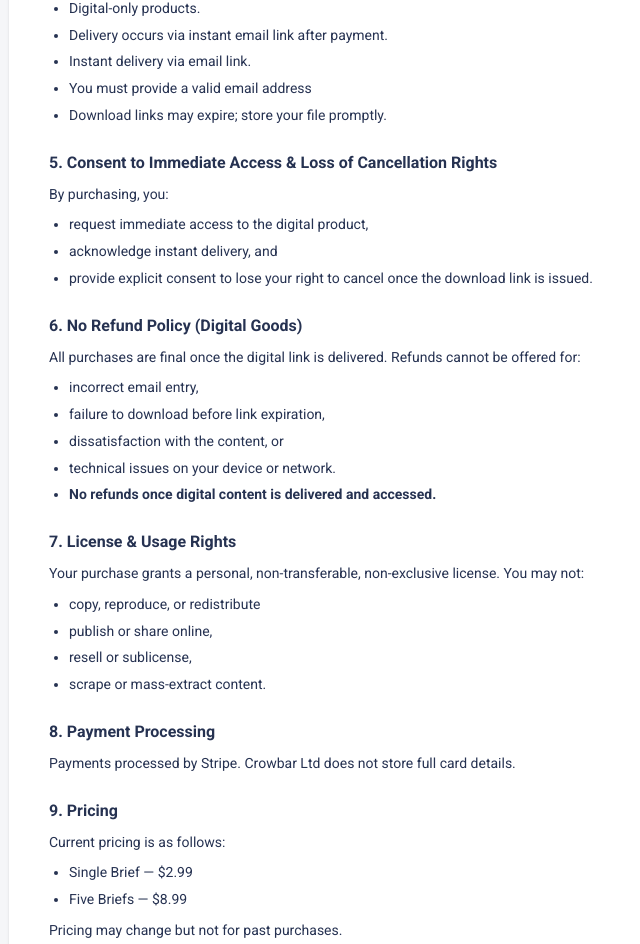
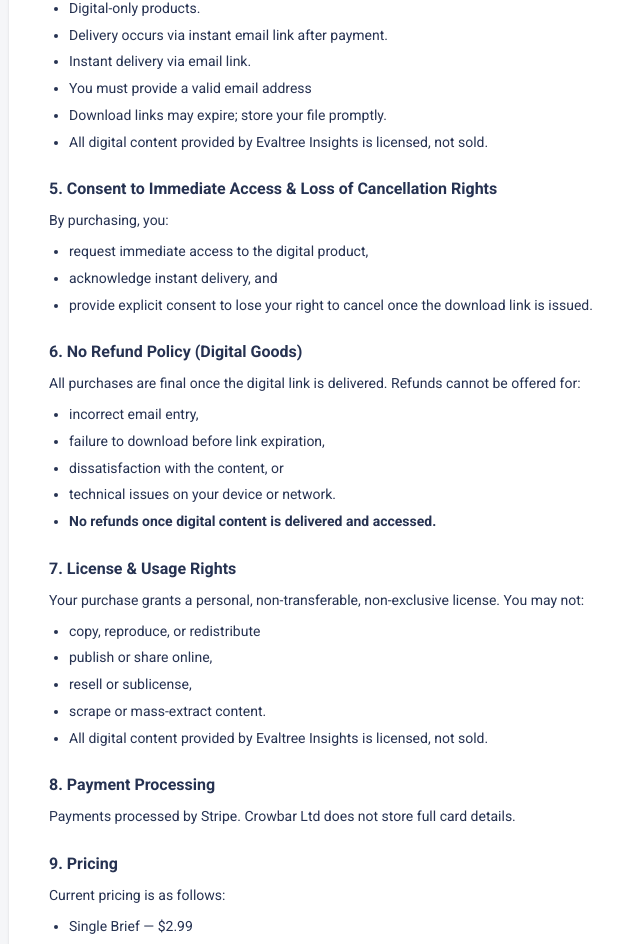
Before and after one commit to kanbanfeed/crowbar-evaltree, a Next.js app: page /evaltree/terms in a window 1280 px wide. Shown: the part 933-1877 px from the top of the page, without its empty margins (207-847 px from the left). Built offline with nearby package versions, Linux system fonts and the light colour scheme; no server answers.

Commit message:
updating

```diff
--- a/app/evaltree/terms/page.tsx
+++ b/app/evaltree/terms/page.tsx
@@ -98,6 +98,7 @@ export default function TermsPage() {
                 <li>Instant delivery via email link. </li>
                 <li>You must provide a valid email address</li>
                 <li>Download links may expire; store your file promptly. </li>
+                <li>All digital content provided by Evaltree Insights is licensed, not sold.</li>
               </ul>
             </section>
 
@@ -146,6 +147,7 @@ export default function TermsPage() {
                 <li>publish or share online,</li>
                 <li>resell or sublicense,</li>
                 <li>scrape or mass-extract content. </li>
+                <li>All digital content provided by Evaltree Insights is licensed, not sold.</li>
               </ul>
             </section>
 
```
